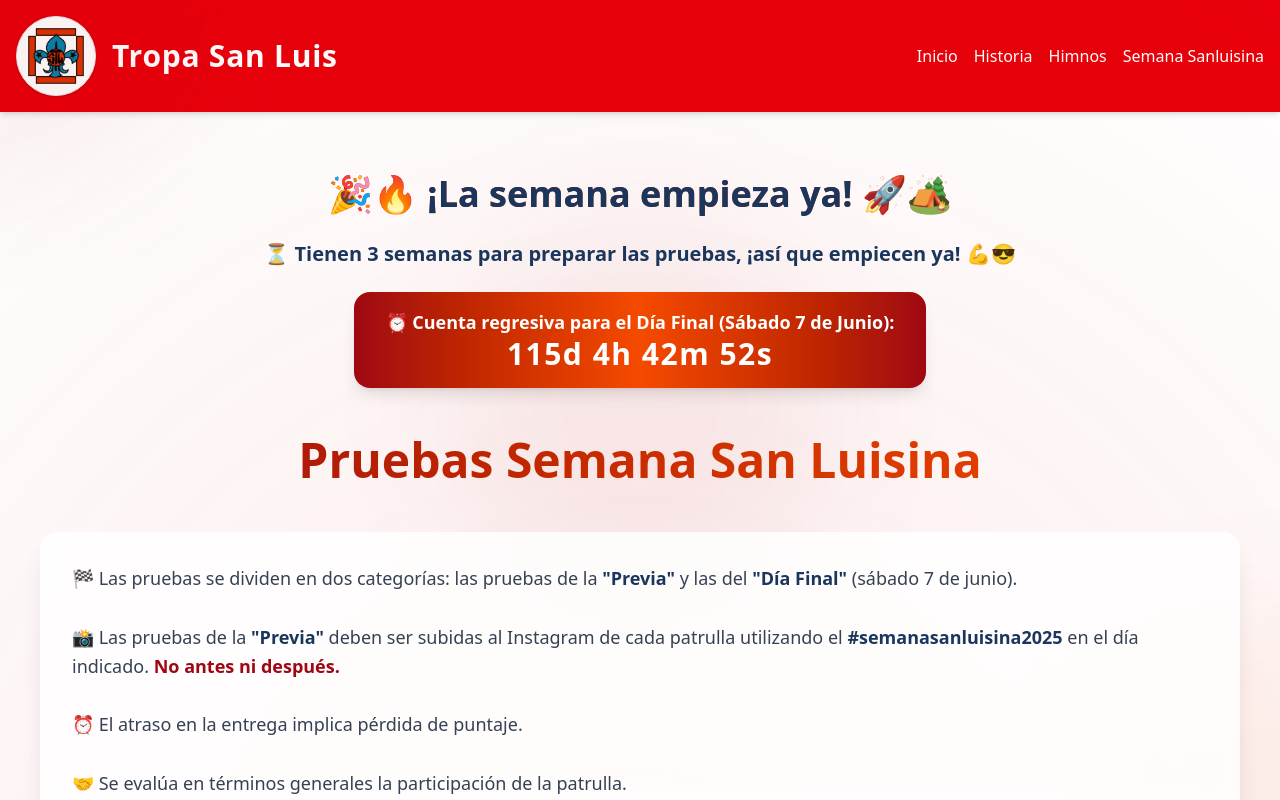
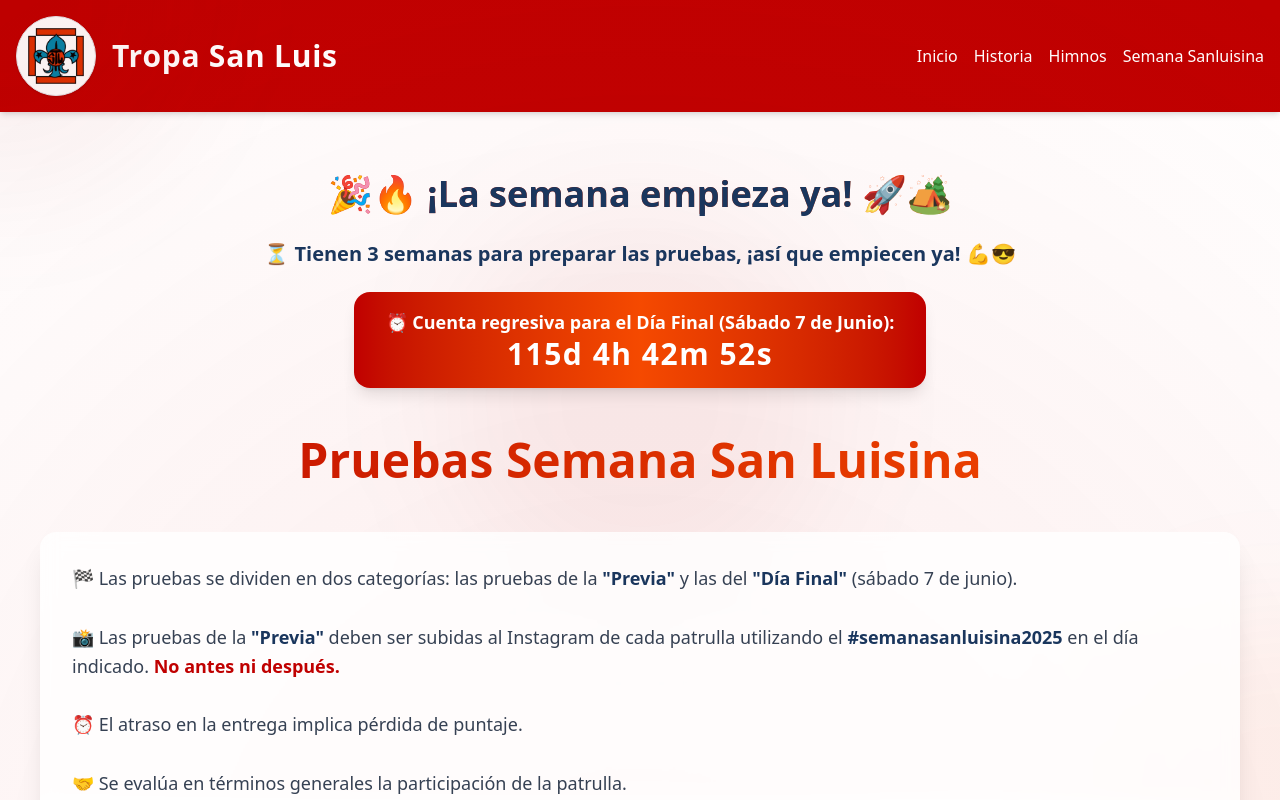
Before and after one commit to Xavier-LB/tropasanluis, a SvelteKit app: page /semana-sanluisina in a window 1280 px wide. Shown: the top 800 px of the page. Built offline with nearby package versions, Linux system fonts and the light colour scheme.

Commit message:
Chage red color

```diff
--- a/src/app.css
+++ b/src/app.css
@@ -1 +1,2 @@
-@import 'tailwindcss'
+@import 'tailwindcss';
+@import './lib/custom.css';
--- /dev/null
+++ b/src/lib/custom.css
@@ -0,0 +1,28 @@
+/* Sobrescribir colores rojos con #C00000 */
+.text-red-600, .text-red-700, .text-red-800, .text-red-900 {
+    color: #C00000 !important;
+}
+
+.bg-red-600, .bg-red-700, .bg-red-800, .bg-red-900 {
+    background-color: #C00000 !important;
+}
+
+.border-red-600, .border-red-700, .border-red-800, .border-red-900 {
+    border-color: #C00000 !important;
+}
+
+.hover\:bg-red-600:hover, .hover\:bg-red-700:hover, .hover\:bg-red-800:hover, .hover\:bg-red-900:hover {
+    background-color: #C00000 !important;
+}
+
+.from-red-600, .from-red-700, .from-red-800, .from-red-900 {
+    --tw-gradient-from: #C00000 !important;
+}
+
+.to-red-600, .to-red-700, .to-red-800, .to-red-900 {
+    --tw-gradient-to: #C00000 !important;
+}
+
+.via-red-600, .via-red-700, .via-red-800, .via-red-900 {
+    --tw-gradient-stops: var(--tw-gradient-from), #C00000, var(--tw-gradient-to) !important;
+}
--- /dev/null
+++ b/tailwind.config.js
@@ -0,0 +1,8 @@
+/** @type {import('tailwindcss').Config} */
+export default {
+  content: ['./src/**/*.{html,js,svelte,ts}'],
+  theme: {
+    extend: {}
+  },
+  plugins: []
+}
```
